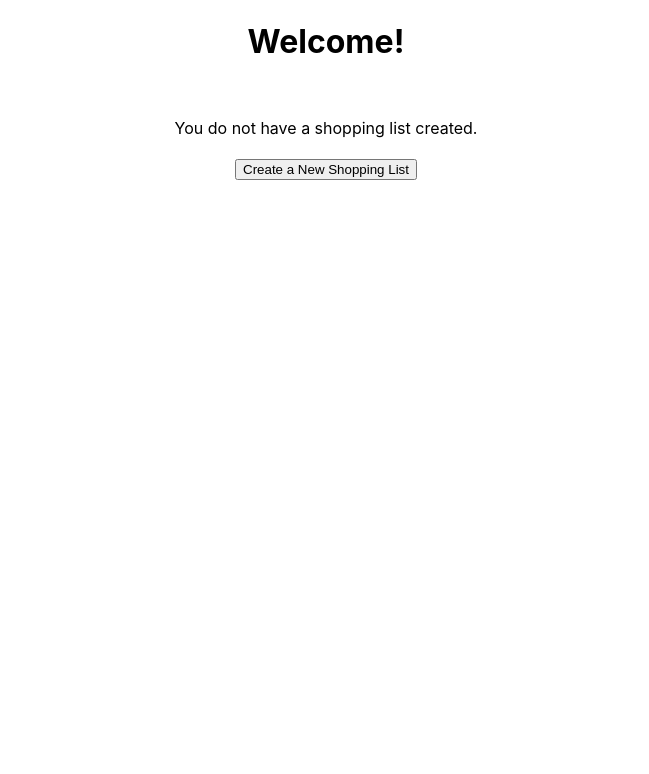
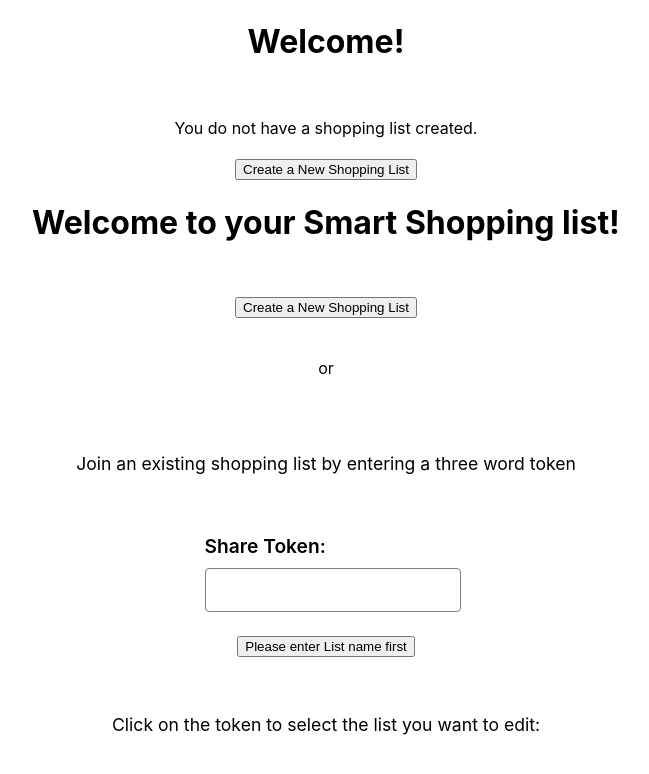
Before and after one commit to the-collab-lab/tcl-11-smart-shopping-list, a React (Create React App) app: page / in a window 1280 px wide. Shown: the top 774 px of the page, without its empty margins (314-963 px from the left). Built offline with nearby package versions, Linux system fonts and the light colour scheme.

Commit message:
Fix: Add back deleted join list feature

```diff
--- a/src/components/Home/Home.component.jsx
+++ b/src/components/Home/Home.component.jsx
@@ -66,6 +66,34 @@ const Home = () => {
           </div>
         </>
       )}
+
+      <div className="home__page">
+        <h1 className="page__title">Welcome to your Smart Shopping list!</h1>
+
+        <button onClick={generateToken} className="page__button">
+          Create a New Shopping List
+        </button>
+        <p className="page__or__message"> or </p>
+        <p className="page__subtitle">
+          Join an existing shopping list by entering a three word token
+        </p>
+        <FormInput
+          onChange={onChange}
+          label={'Share Token'}
+          value={tokenValue}
+        />
+        <button
+          onClick={joinExistingList}
+          className={`${!tokenValue ? 'button--disabled' : ''} page_button`}
+        >
+          {`
+        ${!tokenValue ? 'Please enter List name first' : 'Add a token'}`}
+        </button>
+        <p className="page__subtitle">
+          Click on the token to select the list you want to edit:
+        </p>
+        <Lists />
+      </div>
     </div>
   );
 };
```
